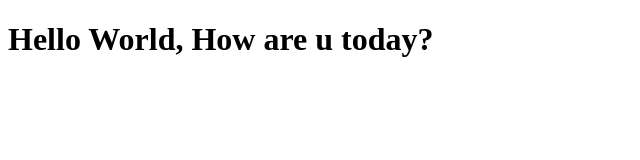
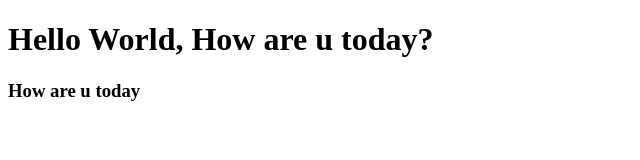
Before and after one commit to MegtonLabs/Git-Practice, a plain HTML site: page index.html in a window 1280 px wide. Shown: the whole page, without its empty margins (0-640 px from the left). Drawn offline with Linux system fonts and the light colour scheme.

Commit message:
modified

```diff
--- a/index.html
+++ b/index.html
@@ -7,6 +7,6 @@
 </head>
 <body>
     <h1>Hello World, How are u today?</h1>
-
+    <h3>How are u today</h3>
 </body>
 </html>
--- a/style.css
+++ /dev/null
@@ -1,4 +0,0 @@
-body{
-    background-color:blue;
-    border: none;
-}
```
